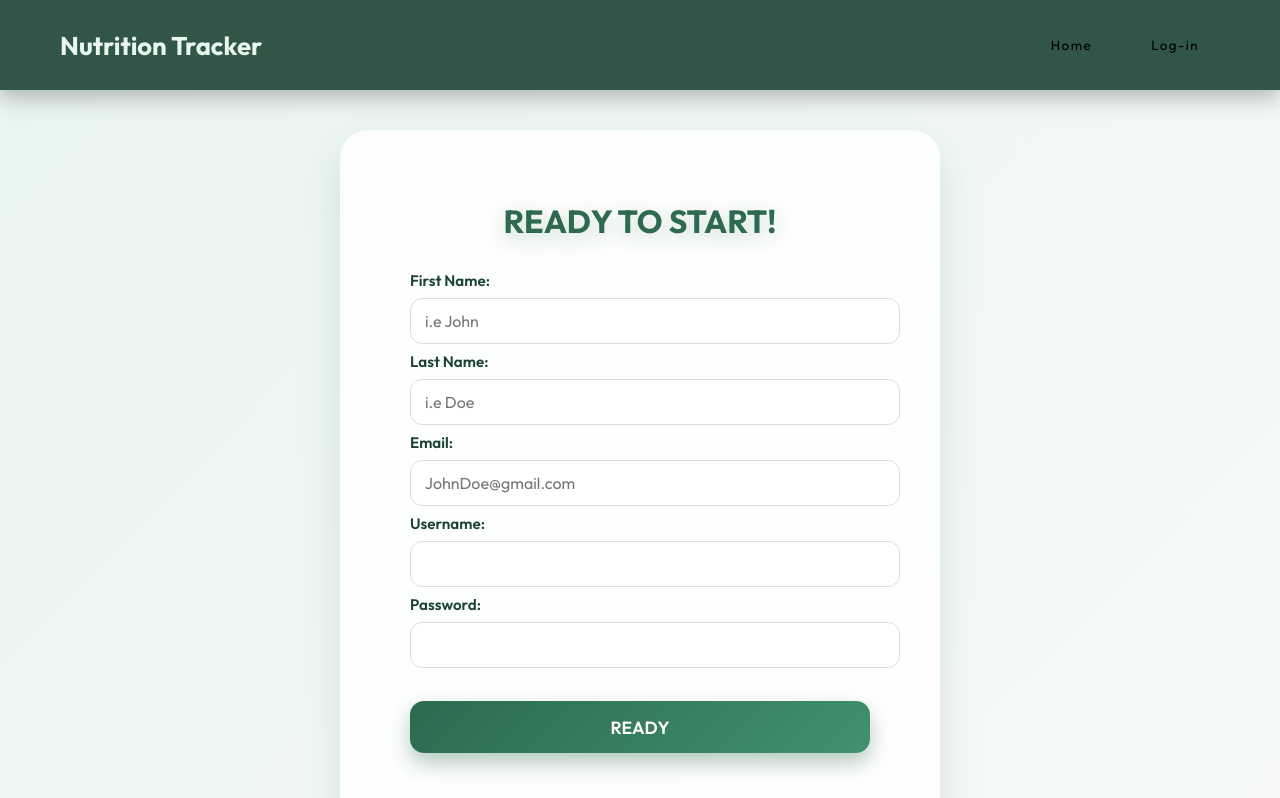
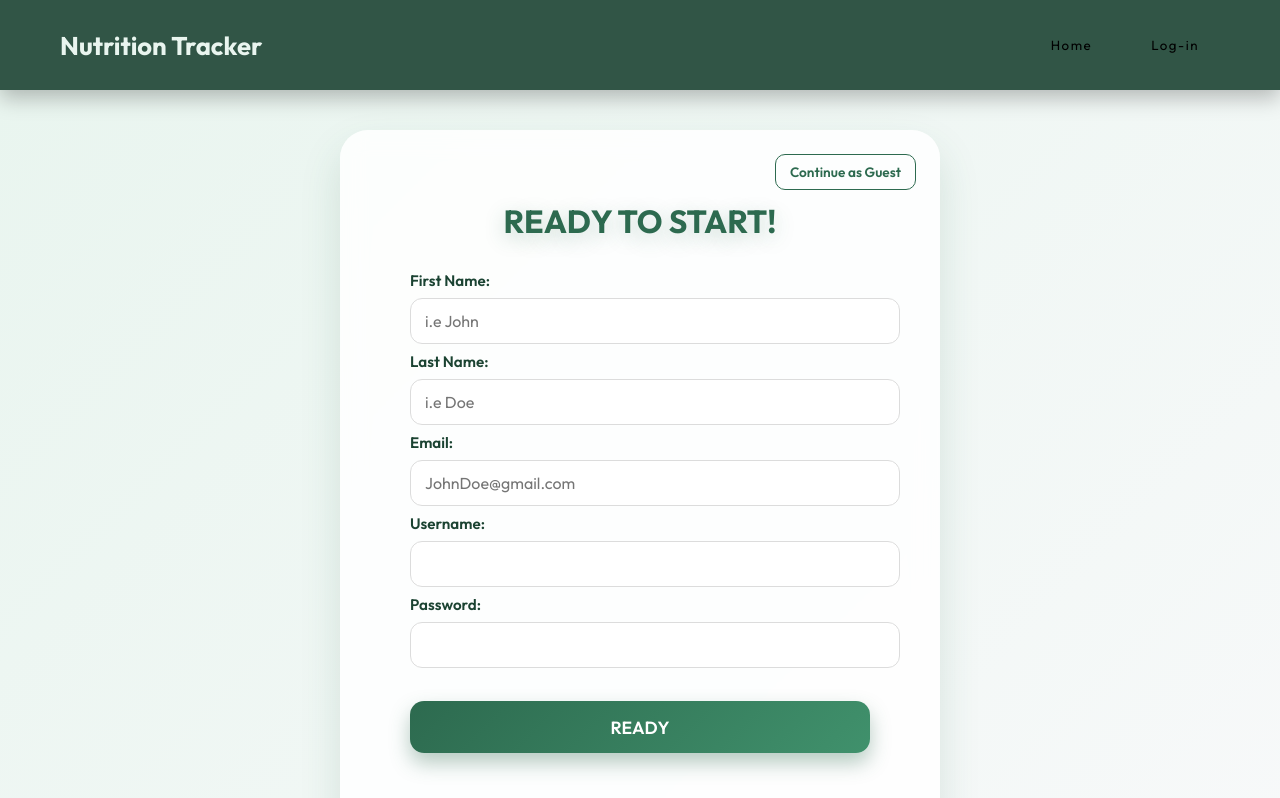
Before and after one commit to seb-is-developing/calorie-tracker, a React (Vite) app in the folder frontend/: page /register in a window 1280 px wide. Shown: the top 798 px of the page. Built offline with nearby package versions, Linux system fonts and the light colour scheme; no server answers.

Commit message:
feat(signup) : implemented a button to navigate to guest page

```diff
--- a/frontend/src/pages/signUp/index.jsx
+++ b/frontend/src/pages/signUp/index.jsx
@@ -71,6 +71,13 @@ export default function SignUp() {
       <MainNavBar />
       <div className="sign-up">
         <form onSubmit={handleSubmit} className="form">
+          <button
+            type="button"
+            onClick={() => navigate(pathConfig.guestDashboard)}
+            className="guest-button"
+          >
+            Continue as Guest
+          </button>
           <h1 className="form-title">READY TO START!</h1>
           <div className="fields">
             <label className="label">First Name:</label>
--- a/frontend/src/pages/signUp/signup.css
+++ b/frontend/src/pages/signUp/signup.css
@@ -10,6 +10,7 @@
 
 /* SIGN UP FORM CARD */
 .form {
+  position: relative;
   display: flex;
   flex-direction: column;
   align-items: center;
@@ -22,6 +23,28 @@
   max-width: 460px;
 }
 
+.guest-button {
+  position: absolute;
+  top: 24px;
+  right: 24px;
+  height: 36px;
+  padding: 0 14px;
+  border-radius: 10px;
+  border: 1px solid #2d6a4f;
+  background-color: transparent;
+  color: #2d6a4f;
+  font-family: "Outfit";
+  font-size: 0.85rem;
+  font-weight: 600;
+  cursor: pointer;
+  transition: all 0.25s ease;
+}
+
+.guest-button:hover {
+  background-color: #2d6a4f;
+  color: white;
+}
+
 /* TITLE */
 .form-title {
   font-family: "Outfit";
@@ -32,6 +55,7 @@
   text-align: center;
   text-decoration: none;
   text-shadow: 0 6px 20px rgba(45, 106, 79, 0.25);
+  width: 100%;
 }
 
 /* FIELD GROUP */
```
